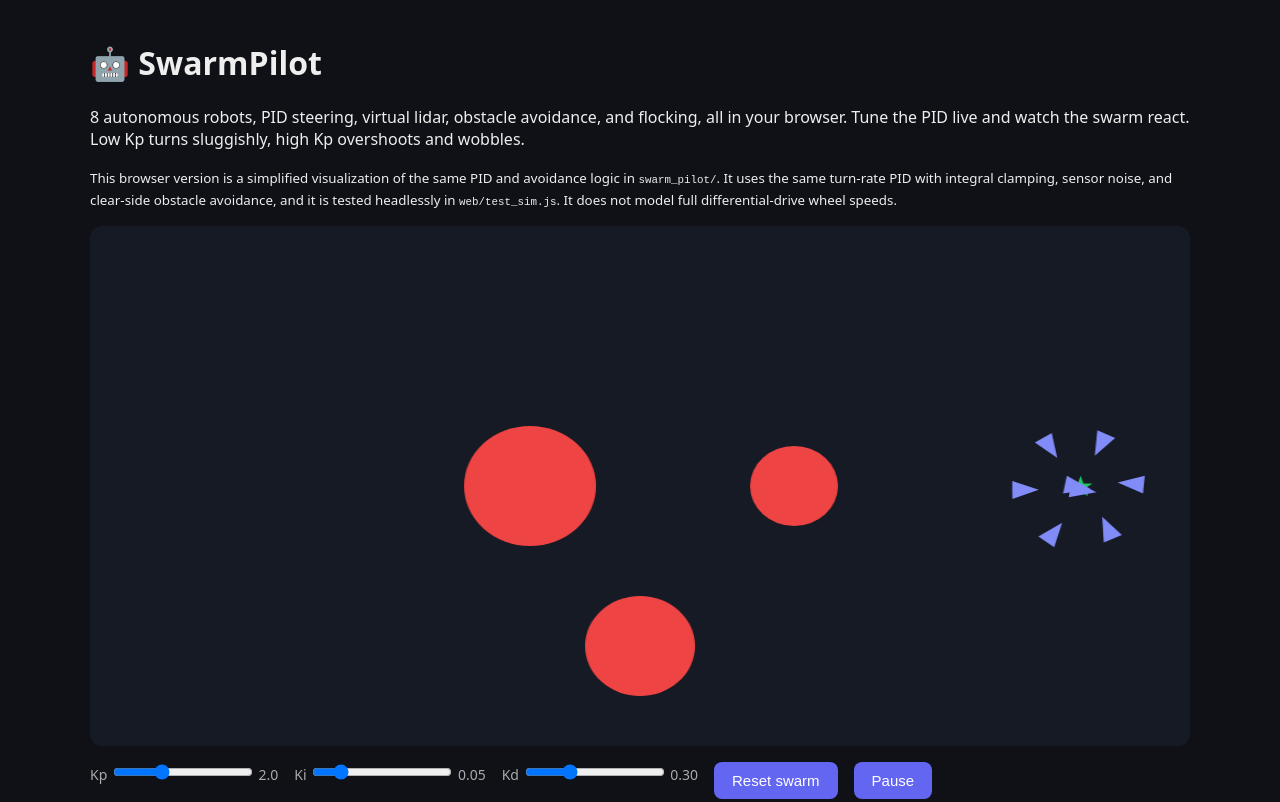
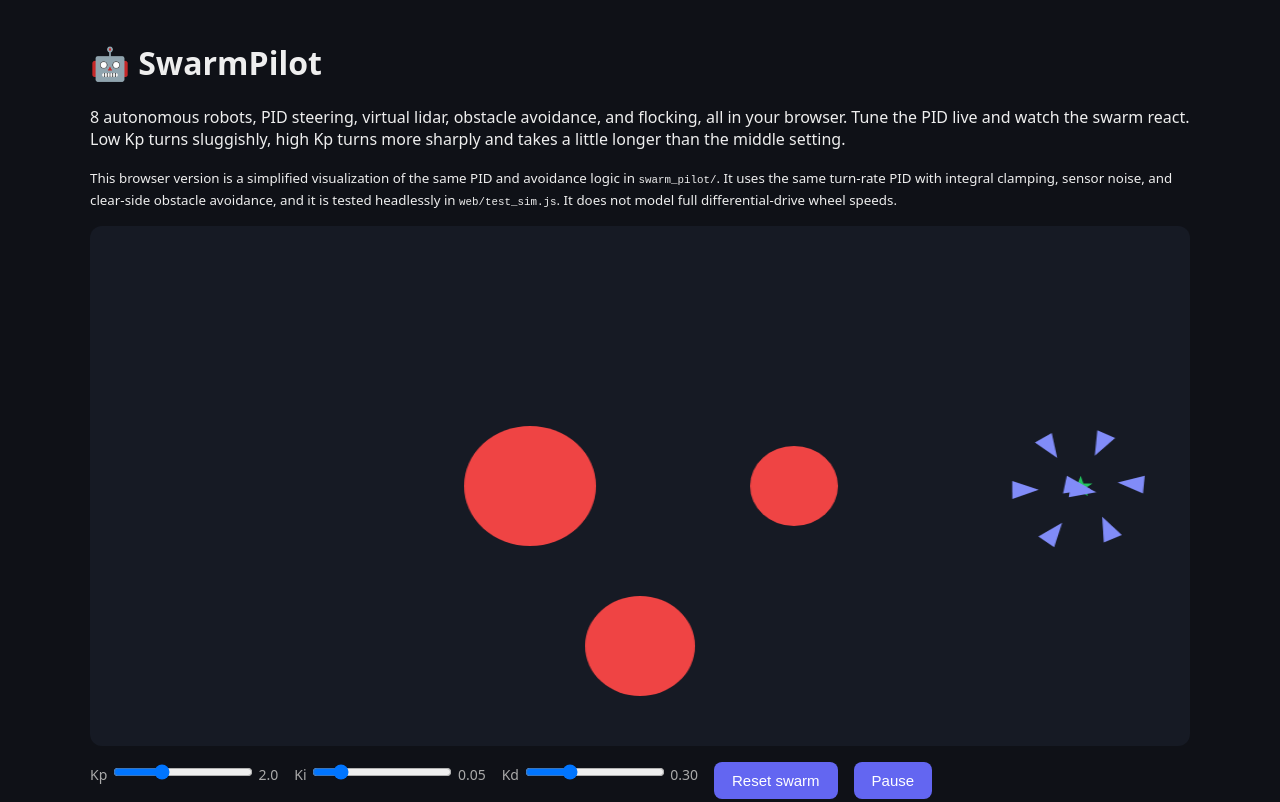
Before and after one commit to blip-geta22/swarm-pilot, a plain HTML site: page docs/index.html in a window 1280 px wide. Shown: the top 802 px of the page. Drawn offline with Linux system fonts and the light colour scheme.

Commit message:
Soften Kp 5.0 overshoot claim and use 5-run averaged web demo steps

```diff
--- a/docs/index.html
+++ b/docs/index.html
@@ -10,7 +10,7 @@ button{background:#6366f1;color:#fff;border:0;padding:10px 18px;border-radius:8p
 .stat{font-size:18px;margin:8px 0}.card{background:#1c2130;border-radius:12px;padding:16px;margin:16px 0}
 </style></head><body>
 <h1>🤖 SwarmPilot</h1>
-<p>8 autonomous robots, PID steering, virtual lidar, obstacle avoidance, and flocking, all in your browser. Tune the PID live and watch the swarm react. Low Kp turns sluggishly, high Kp overshoots and wobbles.</p>
+<p>8 autonomous robots, PID steering, virtual lidar, obstacle avoidance, and flocking, all in your browser. Tune the PID live and watch the swarm react. Low Kp turns sluggishly, high Kp turns more sharply and takes a little longer than the middle setting.</p>
 <p><small>This browser version is a simplified visualization of the same PID and avoidance logic in <code>swarm_pilot/</code>. It uses the same turn-rate PID with integral clamping, sensor noise, and clear-side obstacle avoidance, and it is tested headlessly in <code>web/test_sim.js</code>. It does not model full differential-drive wheel speeds.</small></p>
 <canvas id="c" width="1000" height="520"></canvas>
 <div class="controls">
--- a/docs/sim.js
+++ b/docs/sim.js
@@ -55,7 +55,7 @@ function stepSwarm(state, dt) {
     const error = wrap(desired - r.heading) + (Math.random() - 0.5) * 0.04;
     // PID output is a *desired turn rate*, not a heading jump.
     // With angular inertia below, low Kp turns sluggishly and high Kp
-    // overshoots. The sliders now actually change the behaviour.
+    // turns more sharply. The sliders now actually change the behaviour.
     const turnRate = r.pid.update(error, dt);
     r.angularVel += (turnRate - r.angularVel) * 0.35;
     let headingBefore = r.heading;
--- a/web/sim.js
+++ b/web/sim.js
@@ -55,7 +55,7 @@ function stepSwarm(state, dt) {
     const error = wrap(desired - r.heading) + (Math.random() - 0.5) * 0.04;
     // PID output is a *desired turn rate*, not a heading jump.
     // With angular inertia below, low Kp turns sluggishly and high Kp
-    // overshoots. The sliders now actually change the behaviour.
+    // turns more sharply. The sliders now actually change the behaviour.
     const turnRate = r.pid.update(error, dt);
     r.angularVel += (turnRate - r.angularVel) * 0.35;
     let headingBefore = r.heading;
```
Also changed, not shown: web/index.html (+1 -1 lines), 1 other file.
